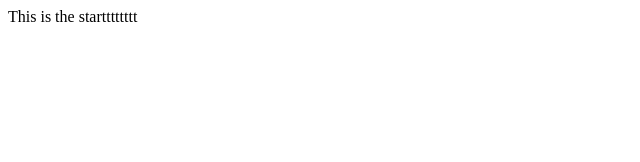
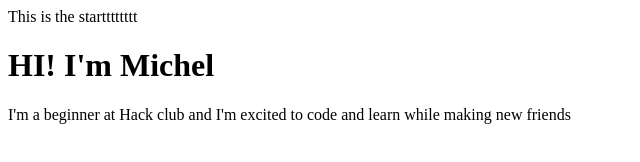
Before and after one commit to MichaelWisamber-afk/my-portfolio, a plain HTML site: page index.html in a window 1280 px wide. Shown: the whole page, without its empty margins (0-640 px from the left). Drawn offline with Linux system fonts and the light colour scheme.

Commit message:
I succeeded in making the page about myself! I'm so haaappppppppyyyyyy. I'm like a baaby taking his firstt steps!

```diff
--- a/index.html
+++ b/index.html
@@ -1 +1,11 @@
 This is the startttttttt
+<html>
+    <head>
+        <title>Michel's Portfolio </title>
+    </head>
+    <body>
+        <h1> HI! I'm Michel</h1>
+        <p> I'm a beginner at Hack club and I'm excited to code and learn while making new friends </p>
+    </body>
+
+</html>
```
